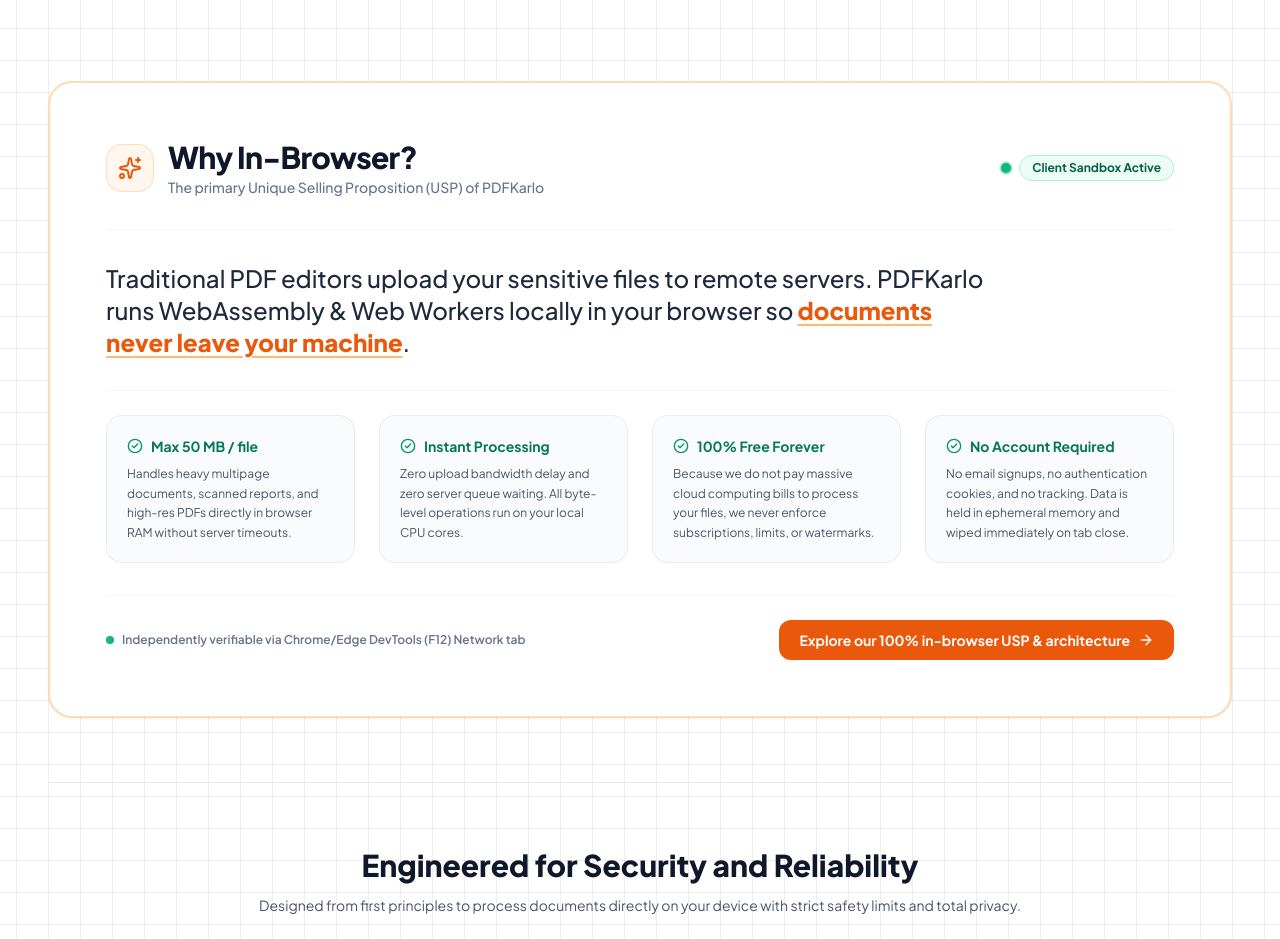
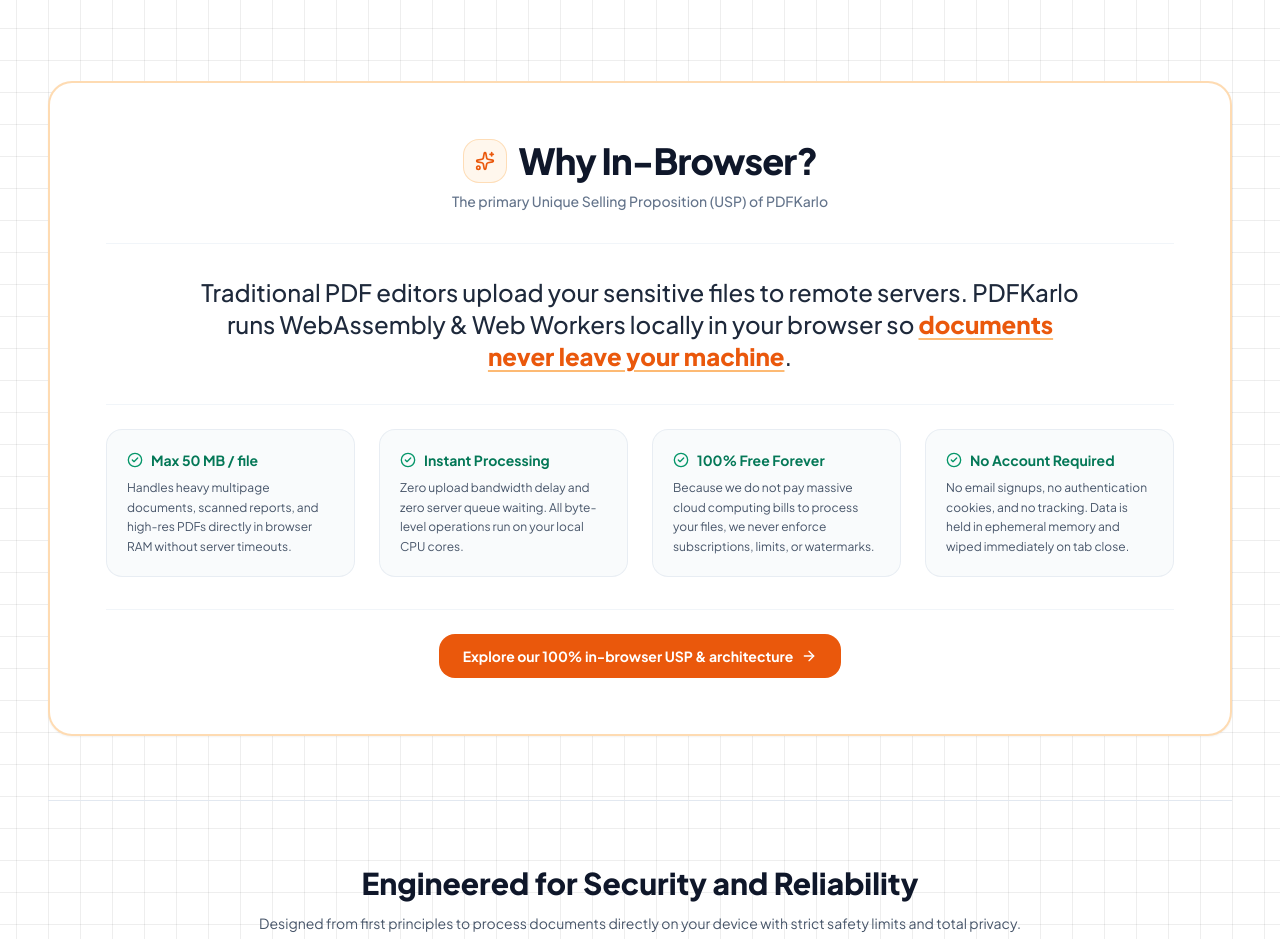
Before and after one commit to Satyamaxxing/pdfkarlo, a Next.js app in the folder apps/web/: page / in a window 1280 px wide. Shown: the part 1060-1999 px from the top of the page. Built offline with nearby package versions, Linux system fonts and the light colour scheme.

Commit message:
feat(web): center Why In-Browser header and remove sandbox/devtools badges

```diff
--- a/apps/web/src/app/page.tsx
+++ b/apps/web/src/app/page.tsx
@@ -94,35 +94,23 @@ export default function HomePage() {
       {/* Expanded USP Dialogue Section: Why In-Browser? */}
       <section id="why-in-browser" className="mt-16 sm:mt-24 scroll-mt-20">
         <div className="rounded-3xl bg-white border-2 border-orange-200/90 shadow-sm p-6 sm:p-10 lg:p-14 relative overflow-hidden">
-          {/* Header Row of the Dialogue Box */}
-          <div className="flex flex-col sm:flex-row sm:items-center justify-between gap-4 pb-6 sm:pb-8 border-b border-slate-100">
-            <div className="flex items-center gap-3.5">
-              <div className="w-10 h-10 sm:w-12 sm:h-12 rounded-2xl bg-orange-50 border border-orange-200/80 flex items-center justify-center text-orange-600 flex-shrink-0">
-                <Sparkles className="w-5 h-5 sm:w-6 sm:h-6" />
+          {/* Header Row of the Dialogue Box - Centered Alignment */}
+          <div className="flex flex-col items-center text-center pb-6 sm:pb-8 border-b border-slate-100">
+            <div className="flex items-center justify-center gap-3">
+              <div className="w-10 h-10 sm:w-11 sm:h-11 rounded-2xl bg-orange-50 border border-orange-200/80 flex items-center justify-center text-orange-600 flex-shrink-0 shadow-xs">
+                <Sparkles className="w-5 h-5" />
               </div>
-              <div>
-                <h2 className="text-xl sm:text-2xl lg:text-3xl font-extrabold text-slate-900 tracking-tight">
-                  Why In-Browser?
-                </h2>
-                <p className="text-xs sm:text-sm text-slate-500 font-medium mt-0.5">
-                  The primary Unique Selling Proposition (USP) of PDFKarlo
-                </p>
-              </div>
+              <h2 className="text-2xl sm:text-3xl lg:text-4xl font-extrabold text-slate-900 tracking-tight">
+                Why In-Browser?
+              </h2>
             </div>
-
-            <div className="flex items-center gap-2 self-start sm:self-center">
-              <span className="relative flex h-2.5 w-2.5">
-                <span className="animate-ping absolute inline-flex h-full w-full rounded-full bg-emerald-400 opacity-75"></span>
-                <span className="relative inline-flex rounded-full h-2.5 w-2.5 bg-emerald-500"></span>
-              </span>
-              <span className="text-xs font-bold text-emerald-800 bg-emerald-50 px-3 py-1 rounded-full border border-emerald-200">
-                Client Sandbox Active
-              </span>
-            </div>
+            <p className="text-xs sm:text-sm sm:text-base text-slate-500 font-medium mt-2">
+              The primary Unique Selling Proposition (USP) of PDFKarlo
+            </p>
           </div>
 
           {/* Core Philosophy Statement */}
-          <div className="py-6 sm:py-8 max-w-4xl">
+          <div className="py-6 sm:py-8 max-w-4xl mx-auto text-center">
             <p className="text-base sm:text-xl lg:text-2xl text-slate-800 font-medium leading-relaxed">
               Traditional PDF editors upload your sensitive files to remote servers. PDFKarlo runs WebAssembly &amp; Web Workers locally in your browser so <span className="text-orange-600 font-extrabold underline decoration-orange-300 underline-offset-4">documents never leave your machine</span>.
             </p>
@@ -176,15 +164,10 @@ export default function HomePage() {
           </div>
 
           {/* Bottom Action Footer of the Dialogue Box */}
-          <div className="mt-8 pt-6 border-t border-slate-100 flex flex-col sm:flex-row sm:items-center justify-between gap-4">
-            <div className="flex items-center gap-2 text-xs font-semibold text-slate-500">
-              <span className="w-2 h-2 rounded-full bg-emerald-500"></span>
-              <span>Independently verifiable via Chrome/Edge DevTools (F12) Network tab</span>
-            </div>
-
+          <div className="mt-8 pt-6 border-t border-slate-100 flex justify-center">
             <Link
               href="/security"
-              className="inline-flex items-center gap-2 px-5 py-2.5 rounded-xl bg-orange-600 text-white font-bold text-xs sm:text-sm hover:bg-orange-700 transition-colors shadow-xs group"
+              className="inline-flex items-center gap-2 px-6 py-3 rounded-2xl bg-orange-600 text-white font-bold text-xs sm:text-sm hover:bg-orange-700 transition-colors shadow-xs group"
             >
               <span>Explore our 100% in-browser USP &amp; architecture</span>
               <ArrowRight className="w-4 h-4 group-hover:translate-x-1 transition-transform" />
```
